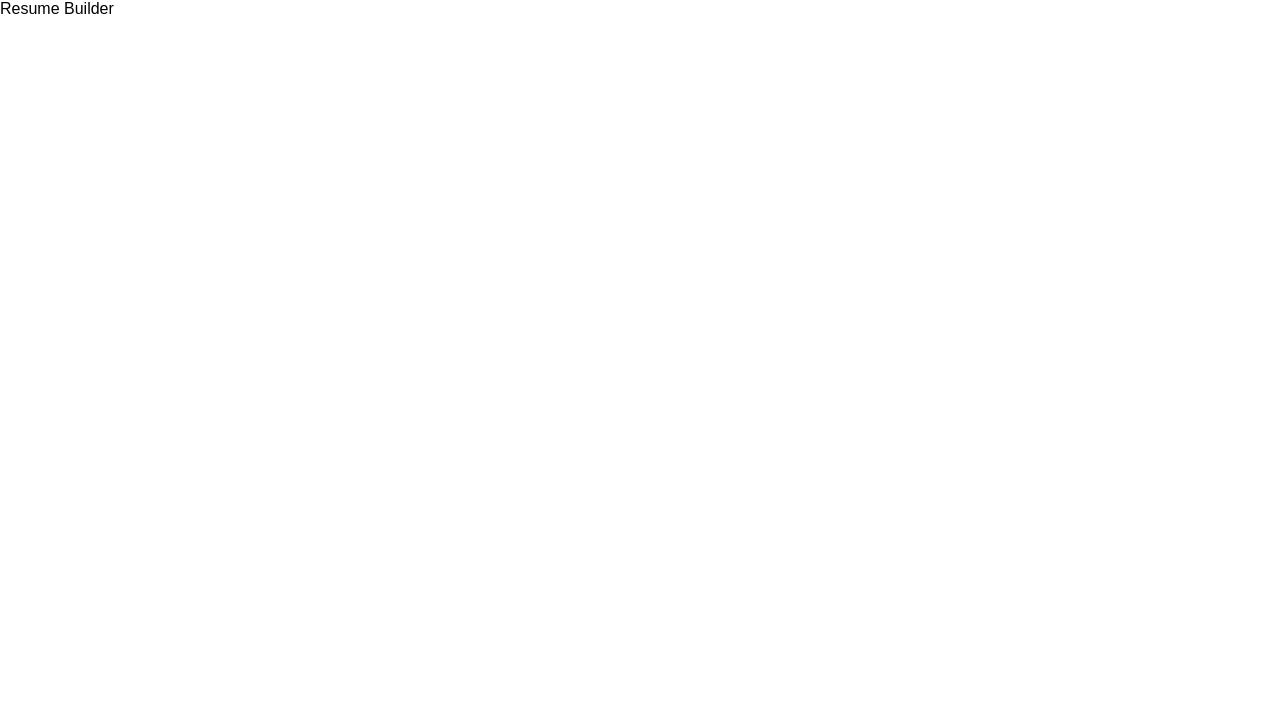
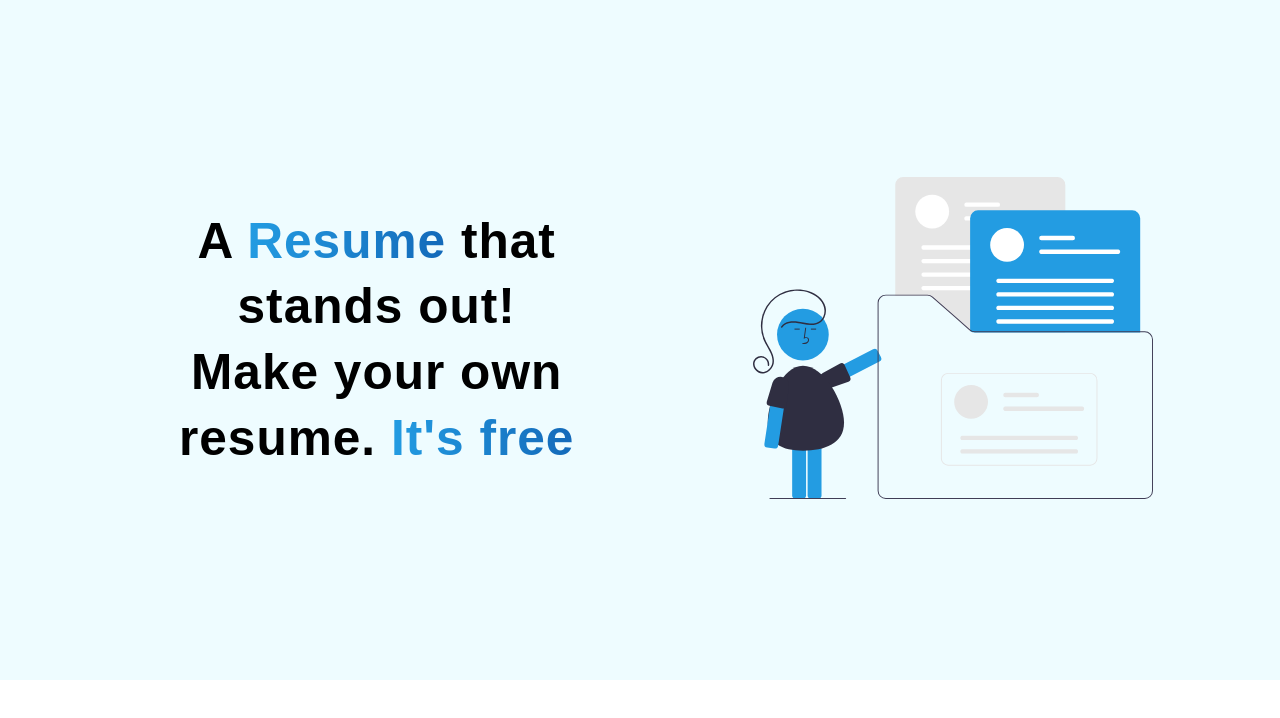
Before and after one commit to Prabodashan/Resume-Builder, a React (Create React App) app: page / in a window 1280 px wide. Shown: the top 718 px of the page. Built offline with nearby package versions, Linux system fonts and the light colour scheme.

Commit message:
added header

```diff
--- a/src/App.js
+++ b/src/App.js
@@ -1,7 +1,15 @@
 import "./App.css";
+// import Body from "./Components/Body/Body";
+import Header from "./Components/Header/Header";
 
 function App() {
-  return <div className="App">Resume Builder</div>;
+
+  return (
+    <div className="App">
+      <Header />
+      {/* <Body /> */}
+    </div>
+  );
 }
 
 export default App;
--- /dev/null
+++ b/src/Components/Header/Header.jsx
@@ -0,0 +1,25 @@
+import React from "react";
+
+import resumeSvg from "../../Assets/resume.svg";
+
+import styles from "./Header.module.css";
+
+function Header() {
+  return (
+    <div className={styles.container}>
+      <div className={styles.left}>
+        <p className={styles.heading}>
+          A <span>Resume</span> that stands out!
+        </p>
+        <p className={styles.heading}>
+          Make your own resume. <span>It's free</span>
+        </p>
+      </div>
+      <div className={styles.right}>
+        <img src={resumeSvg} alt="Resume" />
+      </div>
+    </div>
+  );
+}
+
+export default Header;
--- /dev/null
+++ b/src/Components/Header/Header.module.css
@@ -0,0 +1,31 @@
+.container {
+  padding: 50px 30px;
+  text-align: center;
+  width: 100%;
+  display: flex;
+  align-items: center;
+  justify-content: space-evenly;
+  gap: 30px;
+  background-color: rgb(238, 252, 255);
+  min-height: 85vh;
+}
+
+.heading {
+  margin: 0 auto;
+  max-width: 500px;
+  color: #000;
+  font-size: 3.1rem;
+  line-height: 4.1rem;
+  font-weight: bold;
+  letter-spacing: 1px;
+}
+
+.heading span {
+  background-clip: text;
+  background-image: linear-gradient(to right, #239ce2, #1369b9);
+  color: transparent;
+}
+
+.right img {
+  width: 400px;
+}
```
